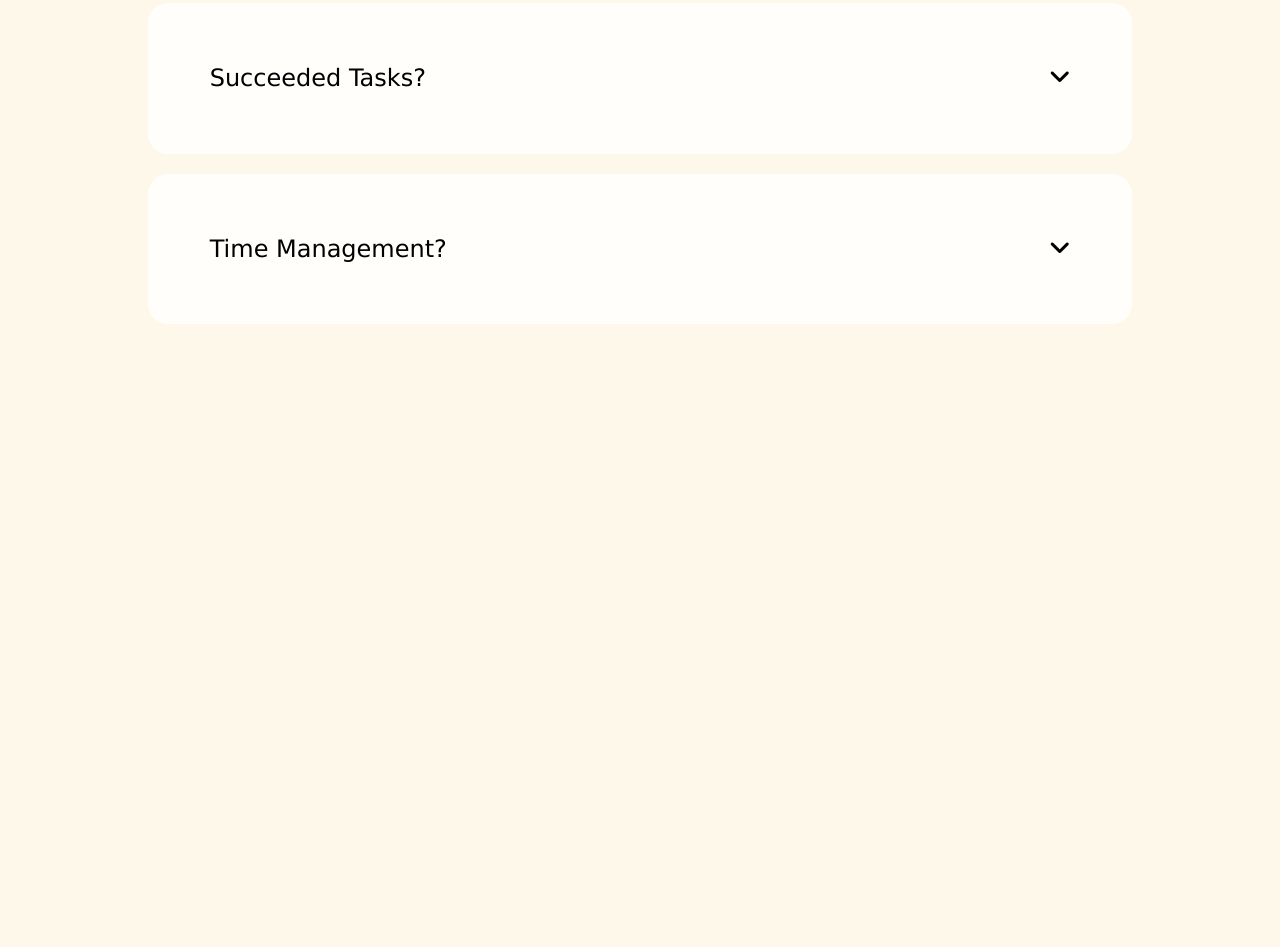
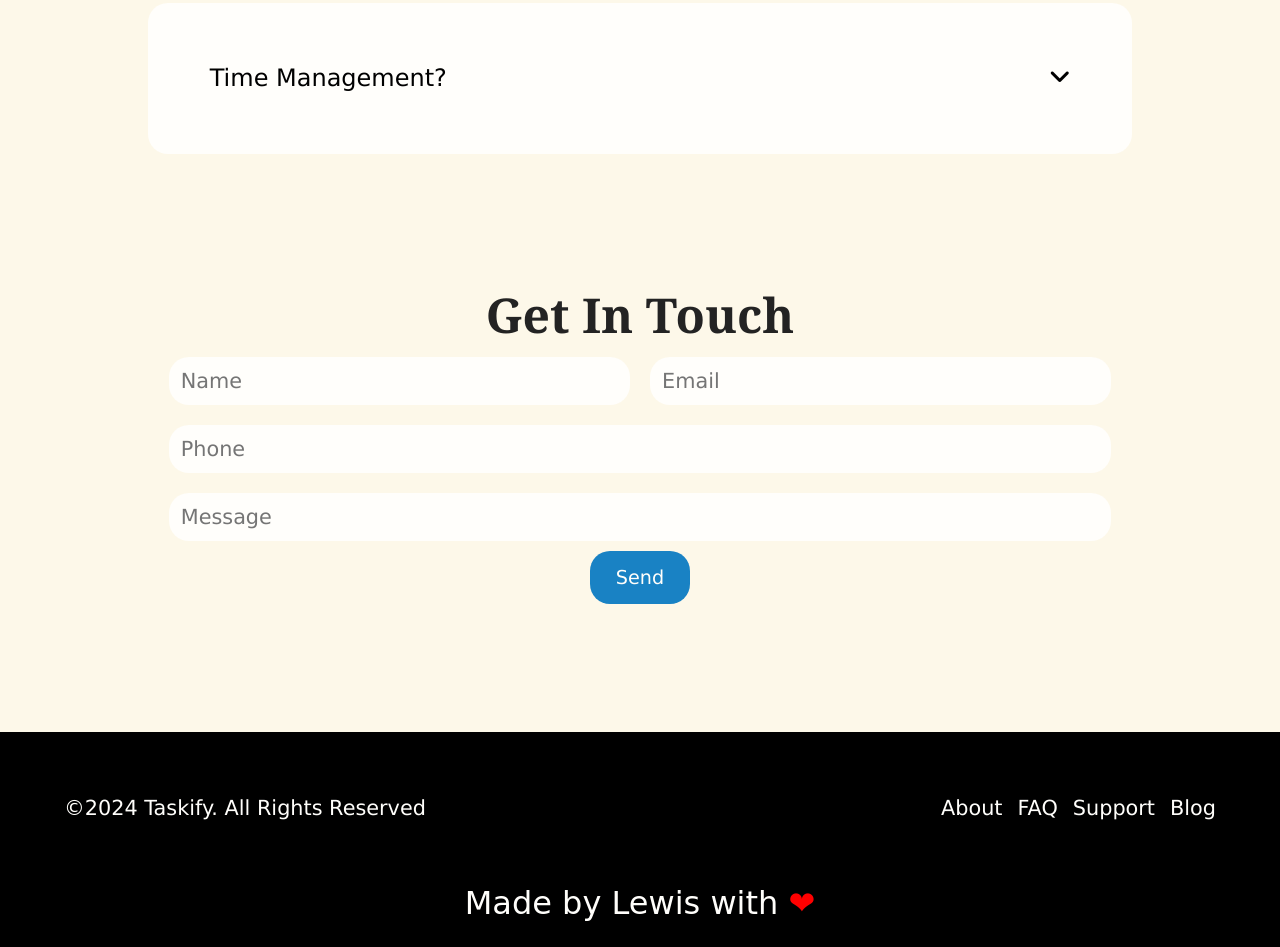
Before and after one commit to Kemboilewis/Taskify, a plain HTML site: page index.html in a window 1280 px wide. Shown: the part 2174-3121 px from the top of the page. Before the commit the page ends 2519 px from the top, so only its background shows below. Drawn offline with Linux system fonts and the light colour scheme.

Commit message:
Added contact us and footer

```diff
--- a/assets/css/style.css
+++ b/assets/css/style.css
@@ -274,14 +274,23 @@ div.counters p.counter-item span.counter-text {
   font-size: 2em;
   color: var(--text-color);
 }
+@media screen and (max-width: 992px) {
+  div.counters{
+    flex-direction: column;
+  }
+  div.counters p.counter-item{
+    margin: 5%;
+    padding: 5%;
+  }
+}
 
 /* accordion */
-div.accordion-container{
+div.accordion-container {
   width: 80%;
   margin: auto;
   margin-top: 5%;
 }
-div.accordion-container h4{
+div.accordion-container h4 {
   text-align: center;
   font-family: var(--font-family-headings);
   color: var(--text-color);
@@ -289,13 +298,14 @@ div.accordion-container h4{
   font-size: 2.5em;
 }
 
-div.accordion{
+div.accordion {
   background: var(--navigation);
   margin: 2%;
   padding: 5%;
   border-radius: 20px;
+  cursor: pointer;
 }
-div.accordion button.accordion-button{
+div.accordion button.accordion-button {
   border: none;
   width: 100%;
   text-align: left;
@@ -303,26 +313,133 @@ div.accordion button.accordion-button{
   font-family: var(--font-family-text);
   font-size: 1.5em;
   font-weight: normal;
-  padding:10px;
-
+  padding: 10px;
+  cursor: pointer;
 }
-div.accordion button.accordion-button i{
+div.accordion button.accordion-button i {
   float: right;
   margin: auto;
 }
-div.accordion button.accordion-button:hover{
+/* div.accordion button.accordion-button:hover {
   background: #9d9d90;
   cursor: pointer;
   border-radius: 20px;
-}
-div.accordion p.accordion-text{
+} */
+div.accordion p.accordion-text {
   font-family: var(--font-family-text);
   font-size: 1.2em;
   font-weight: normal;
-  padding-top:5px;
+  padding-top: 5px;
   display: none;
 }
 
-.accordion-active{
+.accordion-active {
   display: block;
 }
+/* Get in touch section */
+div.contact {
+  width: var(--body-width);
+  margin: auto;
+  margin-top: 10%;
+  margin-bottom: 10%;
+}
+div.contact h4 {
+  color: var(--text-color);
+  font-family: var(--font-family-headings);
+  font-size: 3em;
+  text-align: center;
+}
+div.contact form {
+  width: 80%;
+  margin: auto;
+  display: flex;
+  flex-direction: column;
+  justify-content: center;
+}
+div.contact form div {
+  display: flex;
+  justify-content: space-between;
+}
+div.contact form div input {
+  flex-basis: 48%;
+}
+div.contact input[type='text'] {
+  border: none;
+  margin: 10px;
+  padding: 12px;
+  font-family: var(--font-family-text);
+  font-size: 1.3em;
+  border-radius: 20px;
+  background: var(--navigation);
+  outline: none;
+}
+div.contact input[type='text']:hover {
+  outline: 1px solid #1982c4;
+}
+div.contact form button {
+  width: 100px;
+  margin: auto;
+  border: none;
+  padding: 15px 10px;
+  background: #1982c4;
+  border-radius: 20px;
+  color: var(--navigation);
+  font-family: var(--font-family-text);
+  font-size: 1.2em;
+}
+div.contact form button:hover {
+  width: 200px;
+  transition: width 1s ease-out;
+  cursor: pointer;
+}
+@media screen and (max-width: 992px) {
+  div.contact form div{
+    flex-direction: column;
+  }
+  div.contact form div input{
+    flex-basis: 100%;
+  }
+
+}
+/* footer section */
+main footer.footer {
+  background: #000;
+  color: var(--navigation);
+  font-family: var(--font-family-text);
+  padding-bottom: 2%;
+}
+footer div.footer-container {
+  display: flex;
+  padding: 5%;
+  justify-content: space-between;
+  align-items: center;
+  font-size: 1.3em;
+}
+
+footer div.footer-container ul {
+  list-style: none;
+  display: flex;
+  align-items: center;
+  text-transform: capitalize;
+}
+footer div.footer-container ul li {
+  margin-left: 15px;
+}
+
+footer p.footer-text{
+  text-align: center;
+  font-family: var(--font-family-logo);
+  font-size: 2em;
+}
+footer p.footer-text span{
+  color: red;
+}
+
+@media screen and (max-width: 992px) {
+  footer div.footer-container{
+    flex-direction: column;
+  }
+  footer div.footer-container ul{
+    margin: 5%;
+  }
+}
--- a/index.html
+++ b/index.html
@@ -115,7 +115,7 @@
         <h4>Curious Minds Ask</h4>
         <!-- <i class="fa-solid fa-angle-down"></i> -->
         <!-- <i class="fa-solid fa-angle-up"></i> -->
-        <div class="accordion">
+        <!-- <div class="accordion">
           <button class="accordion-button">
             How to add items?<i class="fa-solid fa-angle-down"></i>
           </button>
@@ -123,7 +123,7 @@
             Easily add new items with funky names and quirky descriptions to
             spice up your to-do list.
           </p>
-        </div>
+        </div> -->
         <div class="accordion">
           <button class="accordion-button">
             How to add items?<i class="fa-solid fa-angle-down"></i>
@@ -161,6 +161,32 @@
           </p>
         </div>
       </div>
+      <div class="contact">
+        <h4>Get In Touch</h4>
+        <form action="#">
+          <div>
+            <input type="text" placeholder="Name" />
+            <input type="text" placeholder="Email" />
+          </div>
+          <input type="text" placeholder="Phone" />
+          <input type="text" placeholder="Message" />
+          <button>Send</button>
+        </form>
+      </div>
+      <footer class="footer">
+        <div class="footer-container">
+          <p>&copy2024 Taskify. All Rights Reserved</p>
+
+            <ul>
+              <li>About</li>
+              <li>FAQ</li>
+              <li>Support</li>
+              <li>Blog</li>
+            </ul>
+
+        </div>
+        <p class="footer-text">Made by Lewis with <span>&#10084</span>  </p>
+      </footer>
     </main>
   </body>
 </html>
```
